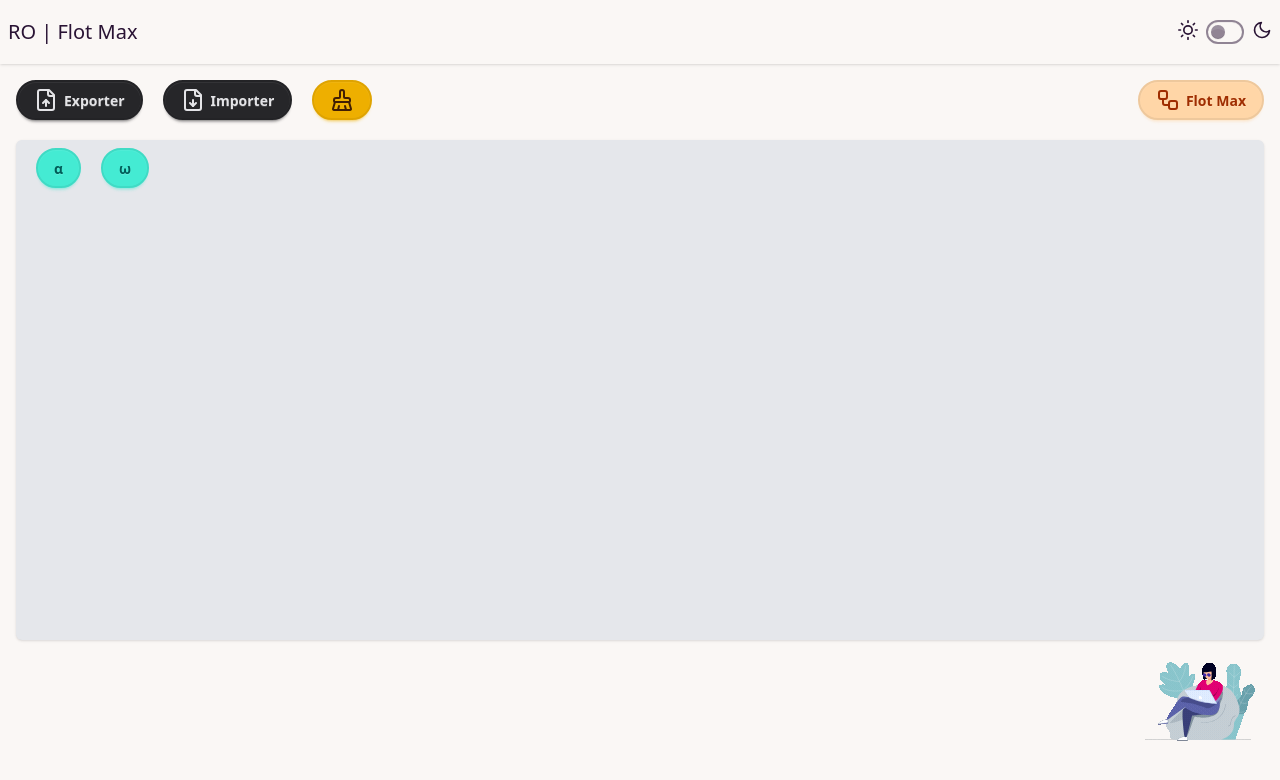
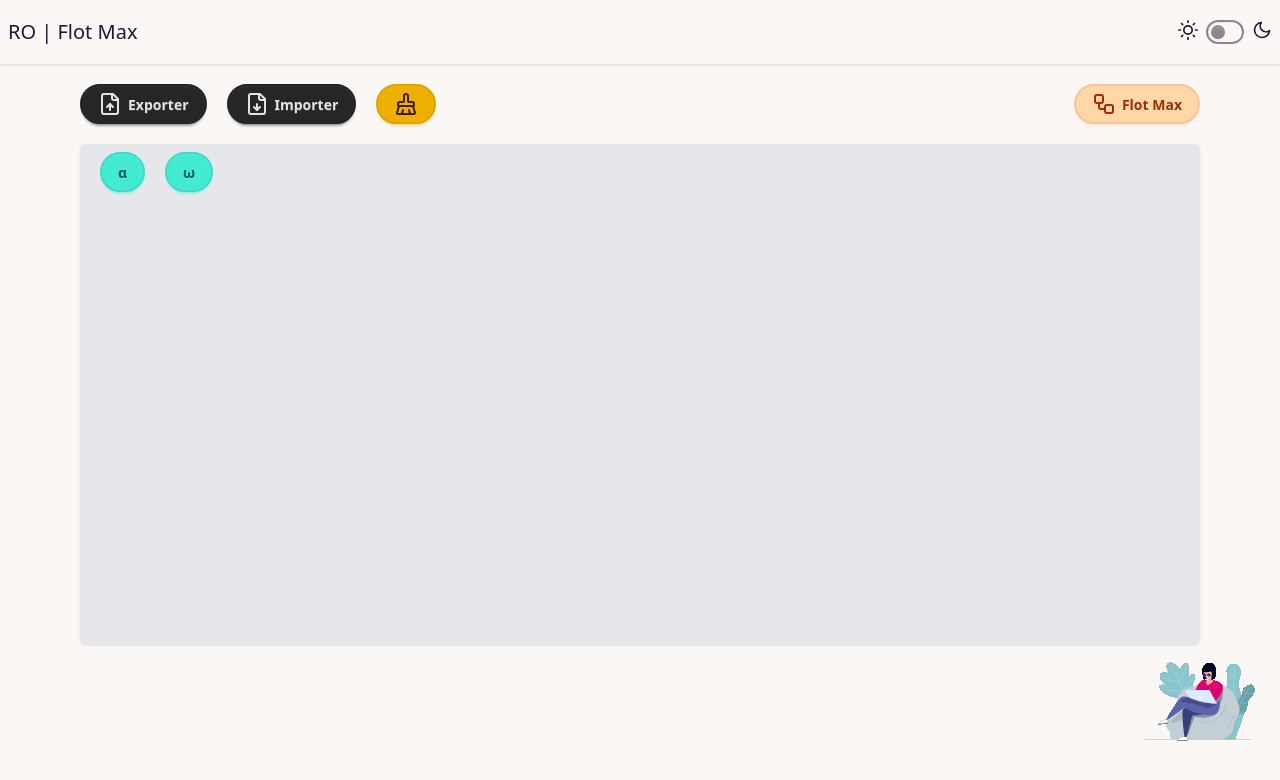
Before and after one commit to wharton-SP/RO, a React (Vite) app: page /home in a window 1280 px wide. Shown: the top 780 px of the page. Built offline with nearby package versions, Linux system fonts and the light colour scheme.

Commit message:
Fix : Adjust padding in Graph component for improved layout consistency

```diff
--- a/src/components/Graph.jsx
+++ b/src/components/Graph.jsx
@@ -187,7 +187,7 @@ const Graph = ({ sendData, theme }) => {
     }, [theme])
 
     return (
-        <div className="p-4 space-y-4 flex flex-col gap-5">
+        <div className="px-20 py-5 space-y-4 flex flex-col gap-5">
             <div className="relative flex justify-between items-center gap-2">
                 <div className='flex gap-5 items-center'>
                     <button onClick={exportGraph} className="btn btn-neutral">
```
